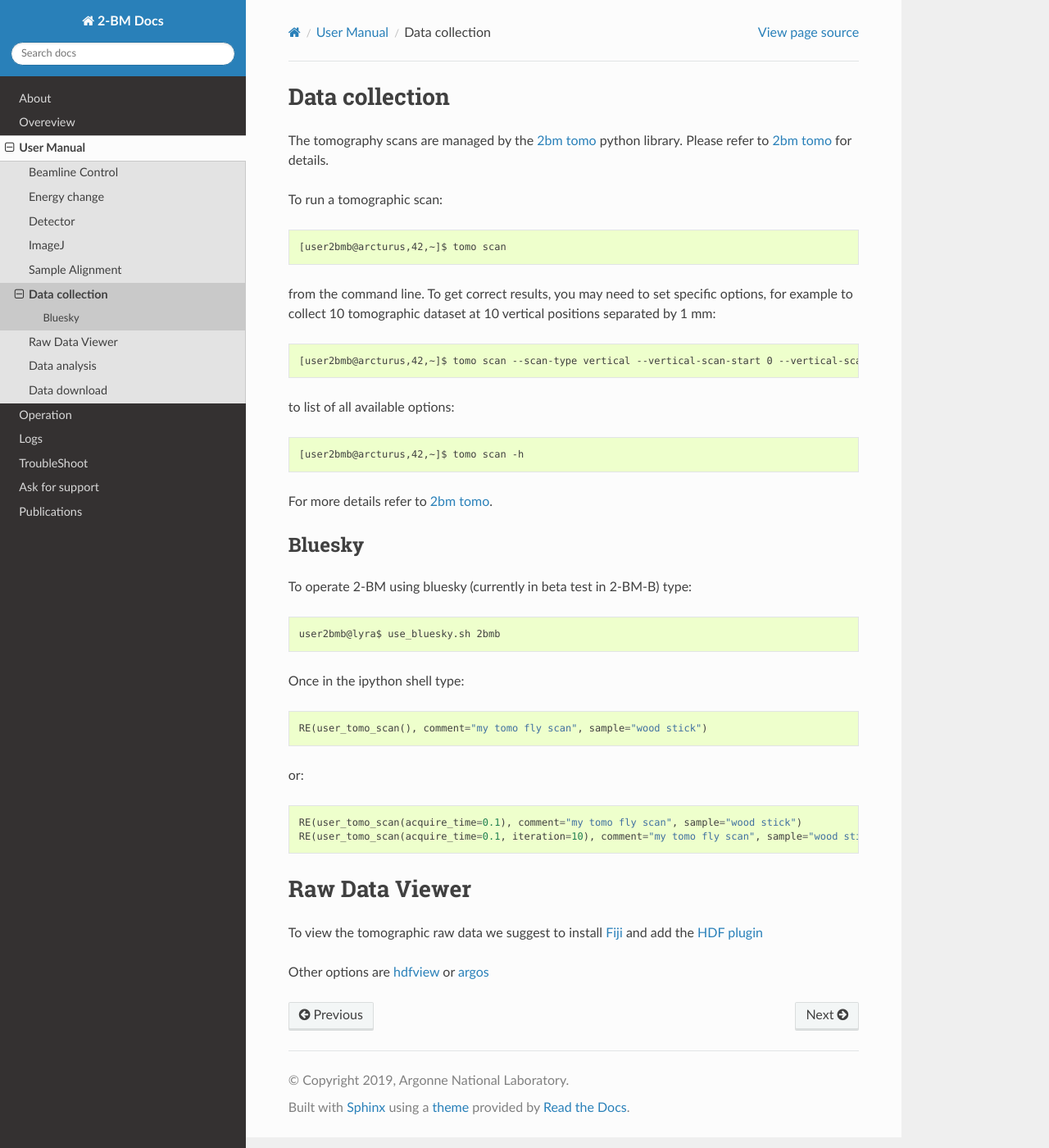
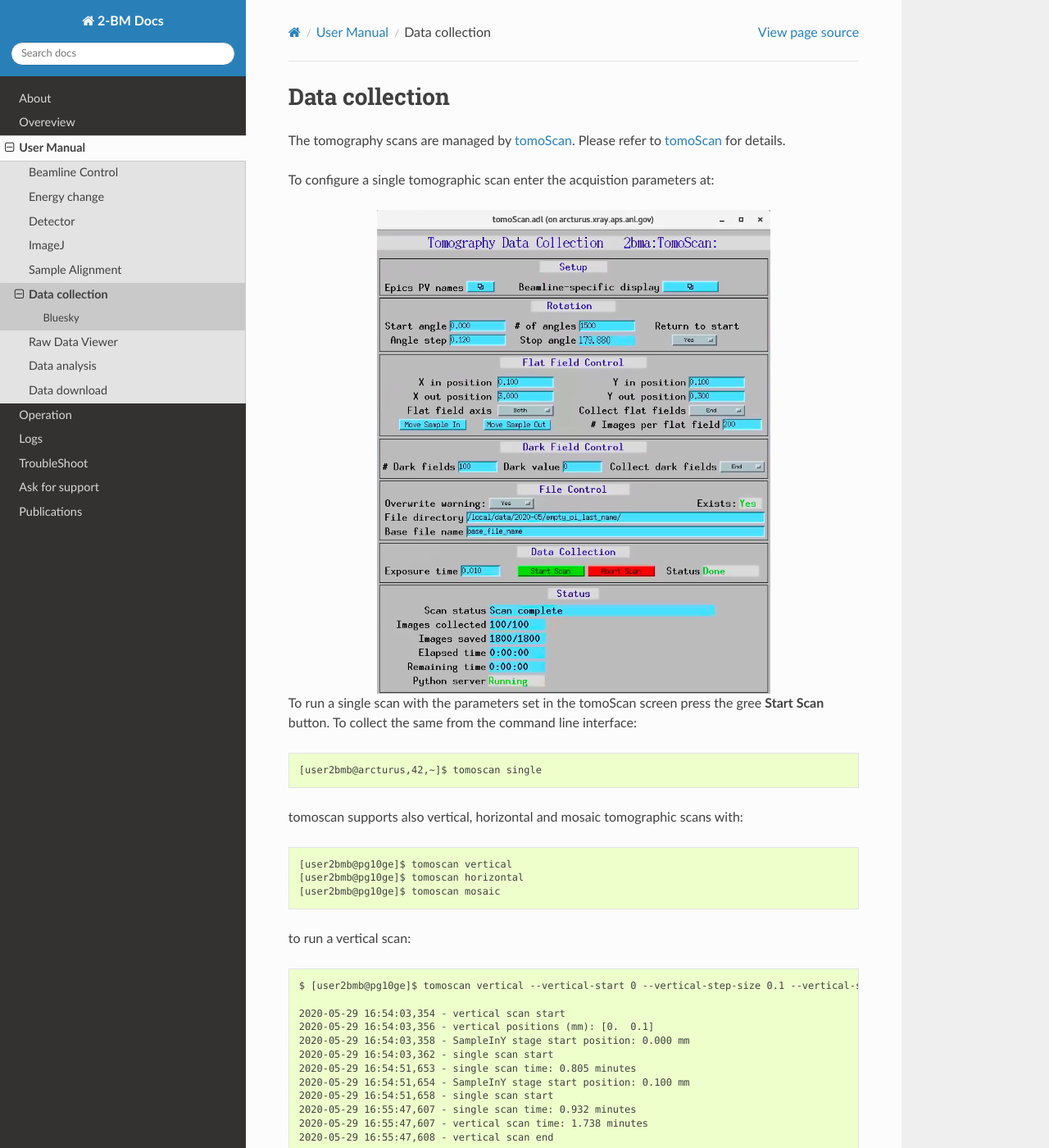
Before and after one commit to xray-imaging/2bm-docs, a Sphinx documentation site: the page built from docs/source/user/item_005.rst, in a window 1280 px wide and 1400 px high. Shown: the whole window at 82% size. Built offline with Sphinx 7.4.7 and the Read the Docs theme 2.0.0, drawn with Linux system fonts in a browser that asks for light colours; the version number could not be read and is left out; some of the changed text lies outside the part shown.

Commit message:
update scan instructions to use tomoScan

```diff
--- a/docs/source/user/item_005.rst
+++ b/docs/source/user/item_005.rst
@@ -1,23 +1,43 @@
 Data collection
 ===============
 
-The tomography scans are managed by the `2bm tomo <https://github.com/xray-imaging/2bm-tomo>`_ python library. Please refer to
-`2bm tomo <https://github.com/xray-imaging/2bm-tomo>`_ for details.
+The tomography scans are managed by `tomoScan <https://tomoscan.readthedocs.io/en/latest/index.html>`_. Please refer to `tomoScan <https://tomoscan.readthedocs.io/en/latest/index.html>`_ for details.
 
-To run a tomographic scan::
+To configure a single tomographic scan enter the acquistion parameters at:
 
-    [user2bmb@arcturus,42,~]$ tomo scan
+.. image:: ../img/tomoScan.png
+   :width: 480px
+   :align: center
+   :alt: tomoScan
 
-from the command line. To get correct results, you may need to set specific
-options, for example to collect 10 tomographic dataset at 10 vertical positions separated by 1 mm::
 
-    [user2bmb@arcturus,42,~]$ tomo scan --scan-type vertical --vertical-scan-start 0 --vertical-scan-end 10 --vertical-scan-step-size 1
+To run a single scan with the parameters set in the tomoScan screen press the gree **Start Scan** button. To collect the same from the command line interface::
 
-to list of all available options::
+    [user2bmb@arcturus,42,~]$ tomoscan single
 
-    [user2bmb@arcturus,42,~]$ tomo scan -h
+tomoscan supports also vertical, horizontal and mosaic tomographic scans with::
 
-For more details refer to `2bm tomo <https://github.com/xray-imaging/2bm-tomo>`_.
+    [user2bmb@pg10ge]$ tomoscan vertical
+    [user2bmb@pg10ge]$ tomoscan horizontal
+    [user2bmb@pg10ge]$ tomoscan mosaic
+
+to run a vertical scan::
+
+    $ [user2bmb@pg10ge]$ tomoscan vertical --vertical-start 0 --vertical-step-size 0.1 --vertical-steps 2
+
+    2020-05-29 16:54:03,354 - vertical scan start
+    2020-05-29 16:54:03,356 - vertical positions (mm): [0.  0.1]
+    2020-05-29 16:54:03,358 - SampleInY stage start position: 0.000 mm
+    2020-05-29 16:54:03,362 - single scan start
+    2020-05-29 16:54:51,653 - single scan time: 0.805 minutes
+    2020-05-29 16:54:51,654 - SampleInY stage start position: 0.100 mm
+    2020-05-29 16:54:51,658 - single scan start
+    2020-05-29 16:55:47,607 - single scan time: 0.932 minutes
+    2020-05-29 16:55:47,607 - vertical scan time: 1.738 minutes
+    2020-05-29 16:55:47,608 - vertical scan end
+
+
+please check the `command line manual  <https://tomoscan.readthedocs.io/en/latest/demo.html#using-the-tomoscan-cli>`_ for more details.
 
 Bluesky
 -------
```
